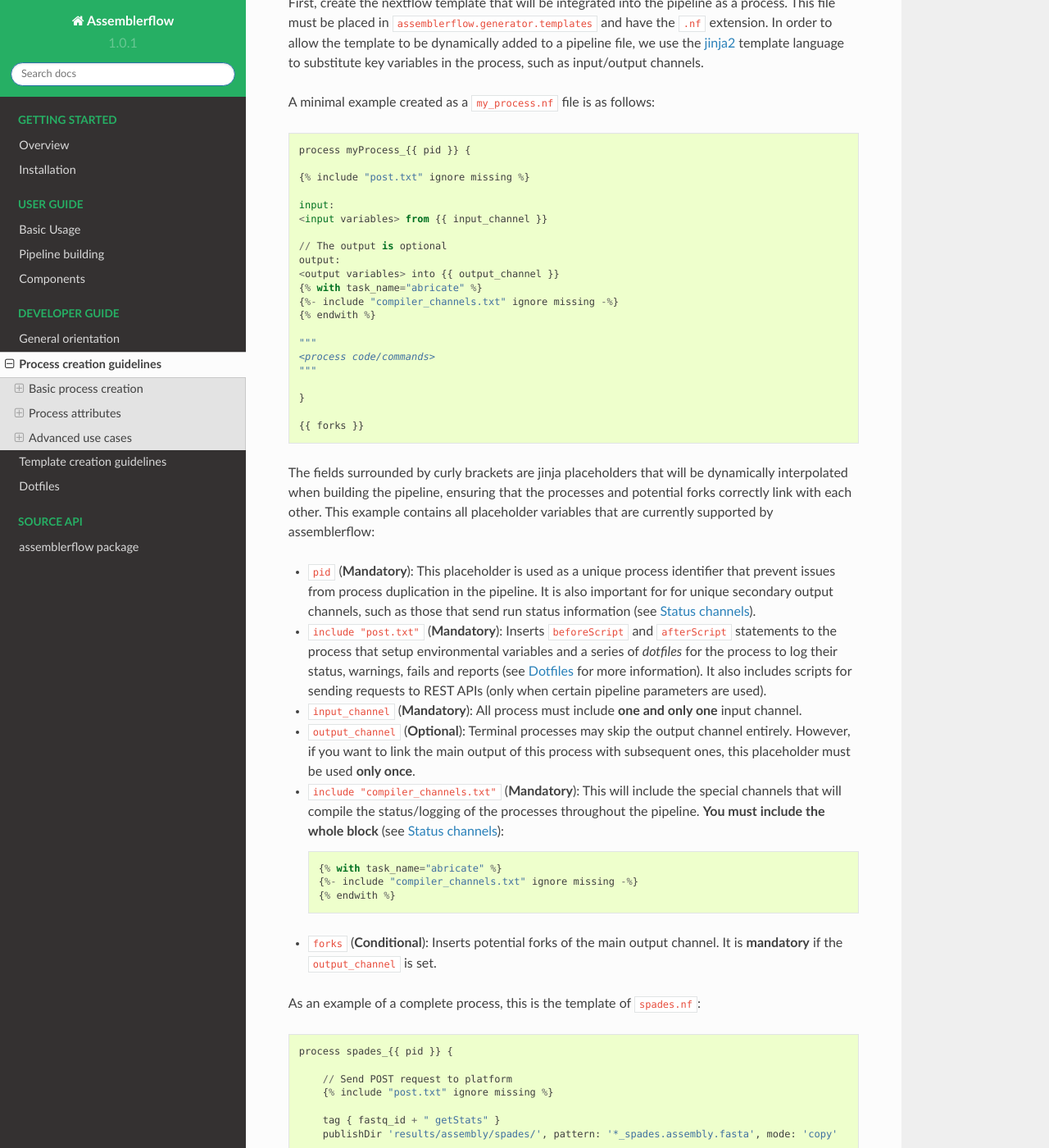
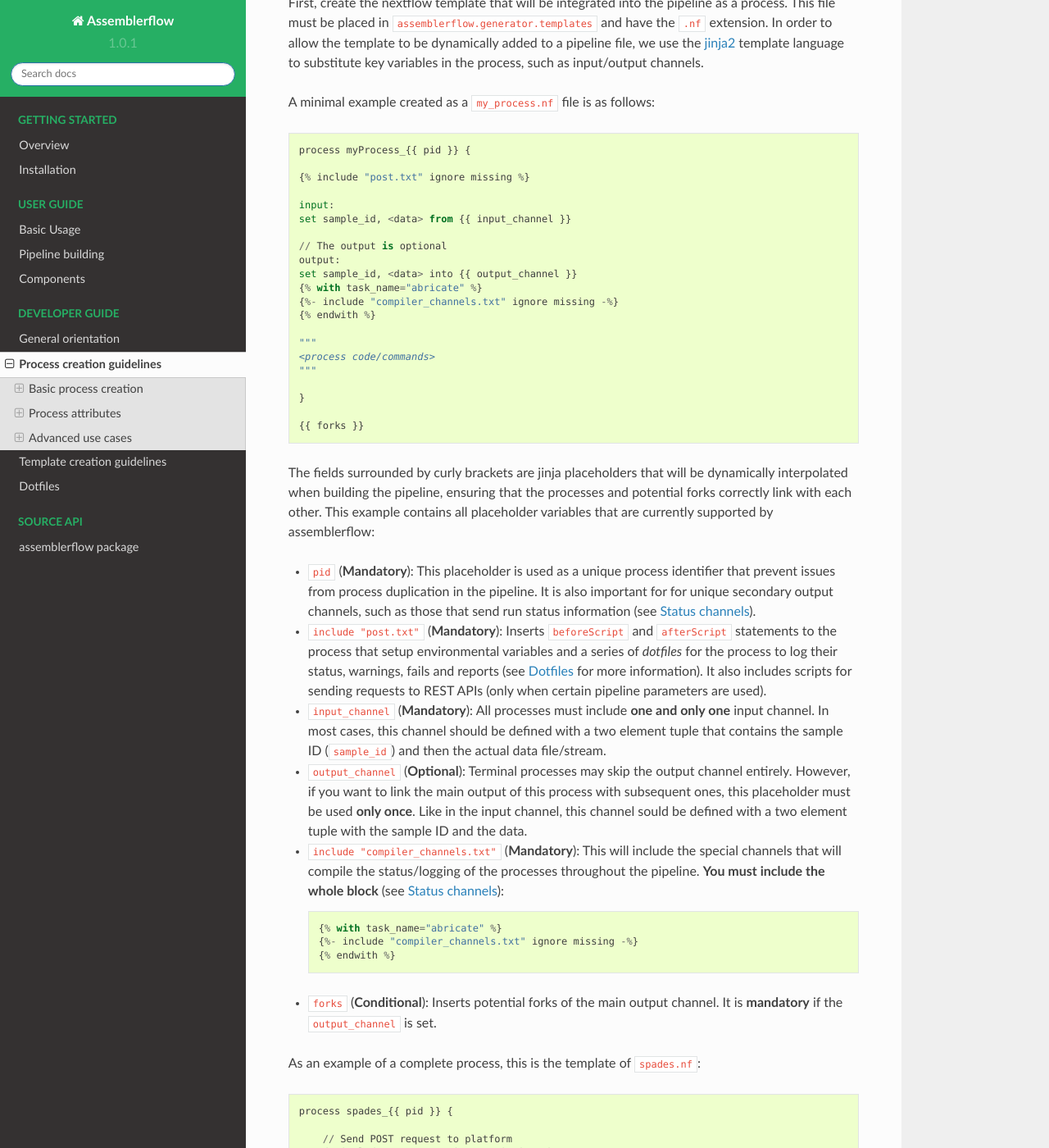
Before and after one commit to assemblerflow/flowcraft, a Sphinx documentation site: the page built from docs/dev/create_process.rst, in a window 1280 px wide and 1400 px high, scrolled down 494 px. Shown: the whole window at 82% size. Built offline with Sphinx 7.4.7 and the Read the Docs theme 2.0.0, drawn with Linux system fonts in a browser that asks for light colours.

Commit message:
Added more specific information about the input and output channels

```diff
--- a/docs/dev/create_process.rst
+++ b/docs/dev/create_process.rst
@@ -36,11 +36,11 @@ A minimal example created as a ``my_process.nf`` file is as follows::
     {% include "post.txt" ignore missing %}
 
     input:
-    <input variables> from {{ input_channel }}
+    set sample_id, <data> from {{ input_channel }}
 
     // The output is optional
     output:
-    <output variables> into {{ output_channel }}
+    set sample_id, <data> into {{ output_channel }}
     {% with task_name="abricate" %}
     {%- include "compiler_channels.txt" ignore missing -%}
     {% endwith %}
@@ -72,12 +72,16 @@ assemblerflow:
   more information). It also includes scripts for sending requests to
   REST APIs (only when certain pipeline parameters are used).
 
-- ``input_channel`` (**Mandatory**): All process must include **one and only
-  one** input channel.
+- ``input_channel`` (**Mandatory**): All processes must include **one and only
+  one** input channel. In most cases, this channel should be defined with
+  a two element tuple that contains the sample ID (``sample_id``) and then
+  the actual data file/stream.
 
 - ``output_channel`` (**Optional**): Terminal processes may skip the output
   channel entirely. However, if you want to link the main output of this
   process with subsequent ones, this placeholder must be used **only once**.
+  Like in the input channel, this channel sould be defined with a two element
+  tuple with the sample ID and the data.
 
 - ``include "compiler_channels.txt"`` (**Mandatory**): This will include the
   special channels that will compile the status/logging of the processes
```
